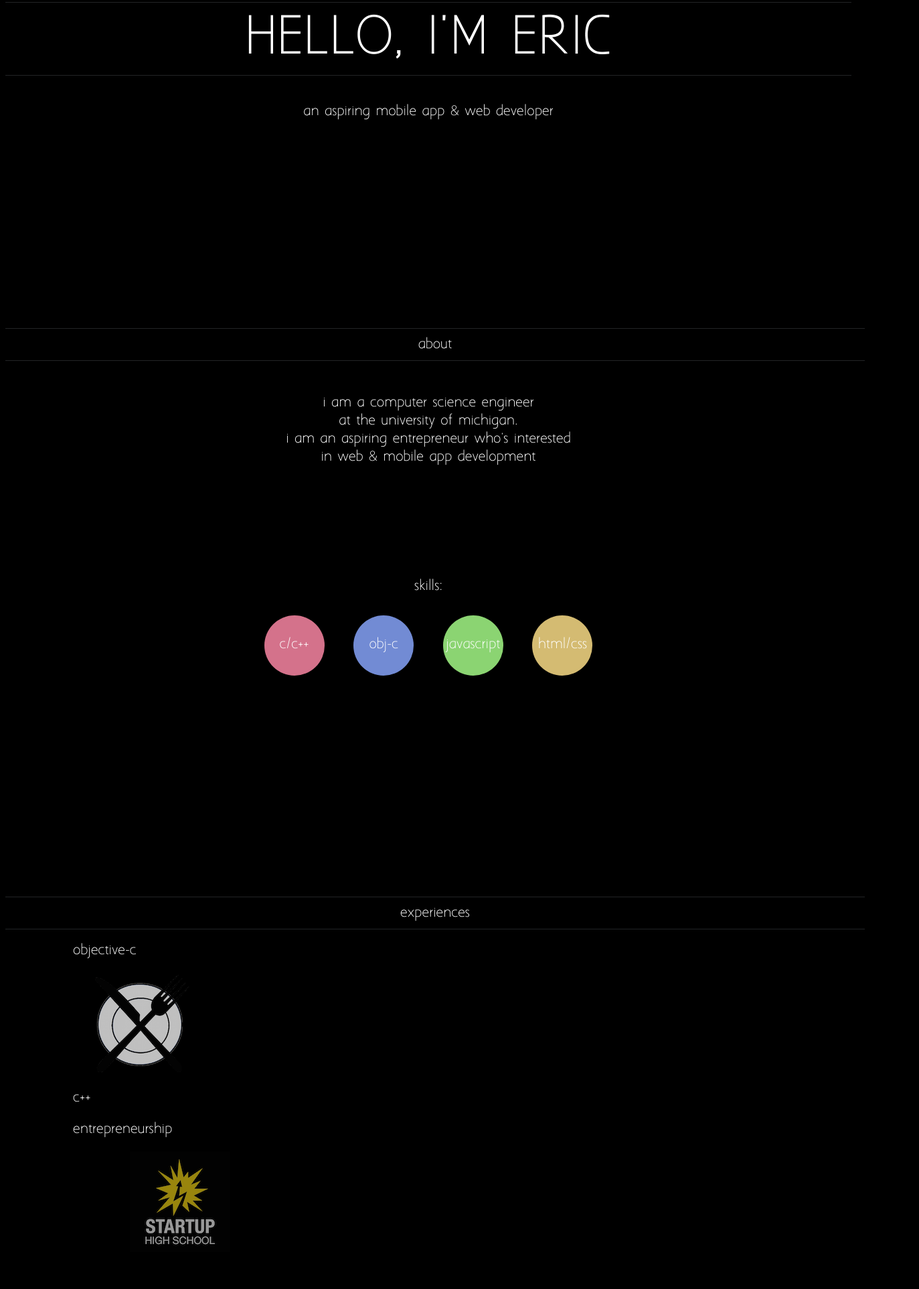
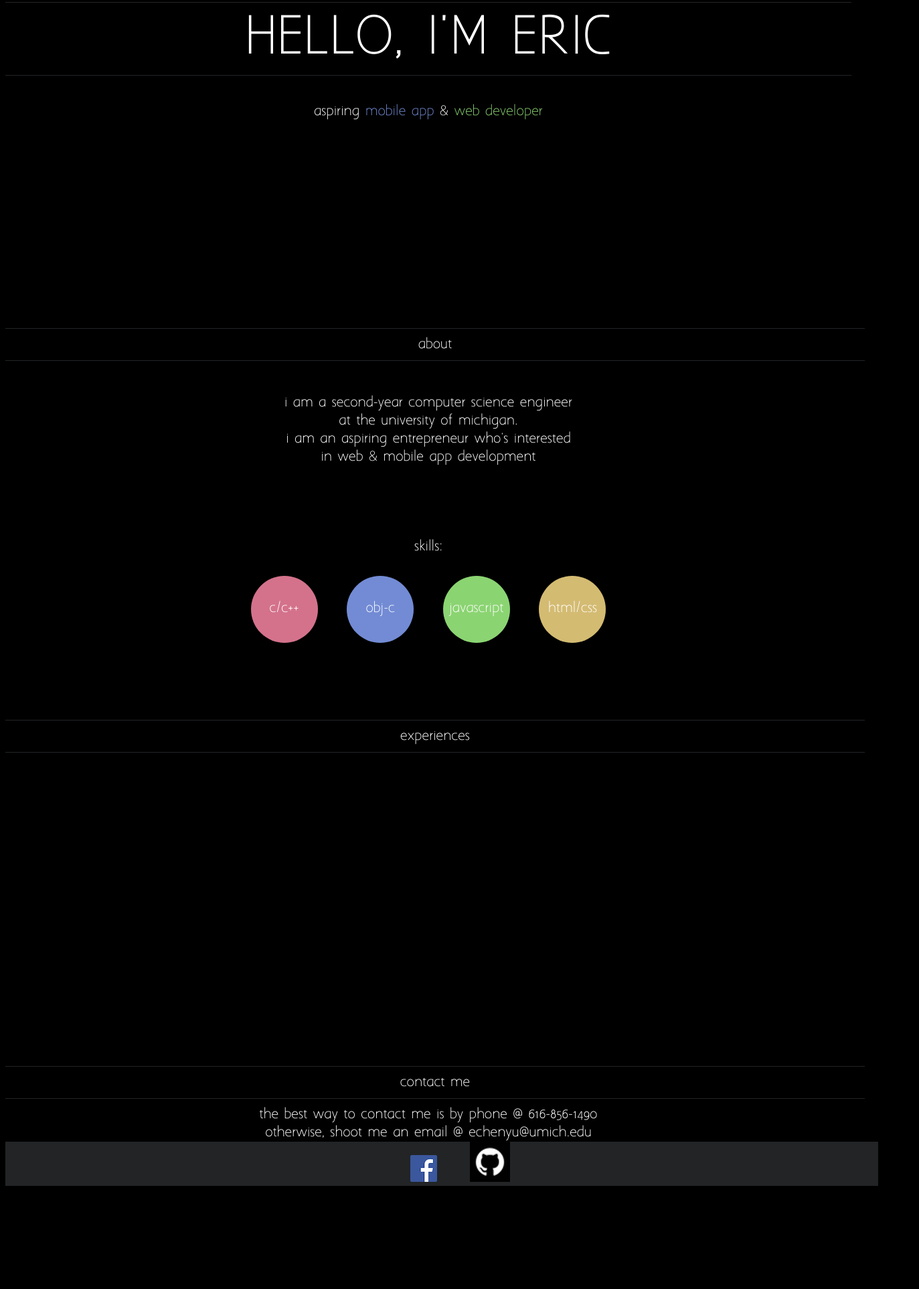
Before and after one commit to echenyu/echenyu.github.io, a plain HTML site: page webprofile.html in a window 1280 px wide. Shown: the part 175-2100 px from the top of the page at 67% size, 1373 px wide, since content can reach past the window. After the commit the page ends 1954 px from the top, so only its background shows below. Drawn offline with nearby package versions, Linux system fonts and the light colour scheme.

Commit message:
added some colors and made the circles better

```diff
--- a/css/appearance.css
+++ b/css/appearance.css
@@ -31,7 +31,18 @@ th{
 	color:white;
 	font-family: myFont;
 }
-
+span{
+	color:#d4728b;
+}
+#mob0{
+	color:#d4bb72;
+}
+#mob1{
+	color:#728bd4;
+}
+#mob2{
+	color:#8bd472;
+}
 .header{
 	position:fixed;
 	/*By setting width to a greater size than the divs combined,
@@ -73,7 +84,6 @@ th{
 	text-decoration: none;
 	font-size: 24px;
 	font-family: myFont;
-
 }
 a.nav{
 	color:white;
@@ -102,12 +112,12 @@ a.nav:hover{
 }
 
 #description{
-	width: 500px;
+	width: 370px;
 	margin: 40px auto;
 	text-align: center;
+
 }
 .difPages{
-	margin:310px auto 0px auto;
 	border-top: 1px solid #222426;
 	border-bottom: 1px solid #222426;
 	padding:10px;
@@ -133,26 +143,13 @@ a.nav:hover{
 	background-color:white;
 }
 
-.stuffIDone{
-	opacity: 0.6;
-	margin-left: 30px;
-	margin-right:40px;
-	background-color:white;
-}
-.stuffIDone:hover{
-	opacity: 1;
-	cursor: pointer;
-}
-.imageAlign{
-	margin-left:10%;
-}
 .circle{
-	height: 70px;
-	width: 90px;
+	height: 75px;
+	width: 100px;
 	border-radius: 100%;
 	display: inline-block;
 	margin: 20px;
-	padding-top: 20px;
+	padding-top: 25px;
 }
 
 
@@ -168,3 +165,13 @@ a.nav:hover{
 #circle4{
 	background-color: #d4bb72;
 }
+
+#aboutMe{
+	margin: 310px auto 0px auto;
+}
+#experiences2{
+	margin:95px auto 0px auto;
+}
+#contactMe{
+	margin: 0px auto 0px auto;
+}
--- a/webprofile.html
+++ b/webprofile.html
@@ -28,7 +28,7 @@
 				</ul>
 			</div>
 
-			<div class="resume"  >
+			<div class="resume">
 				<p><a href="resume.pdf" id="resuMe">resume</a></p>
 			</div>
 		</div>
@@ -39,7 +39,7 @@
 				<p id="mainHead"> HELLO, I'M ERIC</p>
 			</div>
 			<div>
-				<p id="description"> an aspiring mobile app & web developer
+				<p id="description"> aspiring <span id="mob1">mobile app</span> & <span id="mob2">web developer</span>
 				</p>
 			</div>
 
@@ -50,12 +50,12 @@
 			<a class="anchor" id="aboutSection"></a>
 			<p id="aboutMe" class="difPages"> about</p>
 			<br/><br/>
-			<p class="center"> i am a computer science engineer <br/>
+			<p class="center"> i am a second-year computer science engineer <br/>
 				at the university of michigan. <br/>
 				i am an aspiring entrepreneur who's interested <br/>
 				in web & mobile app development <br/>
 			</p>
-			<br/><br/><br/><br/><br/><br/><br/><br/>
+			<br/><br/><br/><br/><br/>
 			<p class = "center">skills: </p>
 
 			<div class = "center">
@@ -72,30 +72,21 @@
 						<p class="center">html/css </p>
 				</div>
 			</div>
+		</div>
 
-
+		<div>
+			<a class="anchor" id="experiences"></a>
+			<p class="difPages" id="experiences2">experiences</p>
 
 		</div>
 
-
-		<div>
-			<a class="anchor" id="experiences"></a>
-			<p class="difPages">experiences</p>
-			<p>objective-c</p>
-			<a href="tap4food.com" class="imageAlign"><img src="images/t4f.png"></a>
-			<p>c++</p>
-			<a></a>
-			<p>entrepreneurship</p>
-			<li><a href="http://pitch.startuphighschool.org" class ="imageAlign"><img src="images/shs.png" class="stuffIDone"></a></li>
-			<br/><br/><br/>
-		</div>
-
 		<br/><br/><br/><br/><br/><br/><br/><br/><br/><br/><br/><br/>
+				<br/><br/><br/><br/><br/><br/><br/><br/><br/><br/><br/><br/>
 
 		<div>
 			<a class="anchor" id="contacts"></a>
 			<p id="contactMe" class ="difPages">contact me</p>
-			<p class="center"> the best way to contact me is by phone @ 616-856-1490 <br/> otherwise, you can shoot me an email @ echenyu@umich.edu</p>
+			<p class="center"> the best way to contact me is by phone @ 616-856-1490 <br/> otherwise, shoot me an email @ echenyu@umich.edu</p>
 		</div>
 		<div>
 			<ul class="socialMedia" >
```
